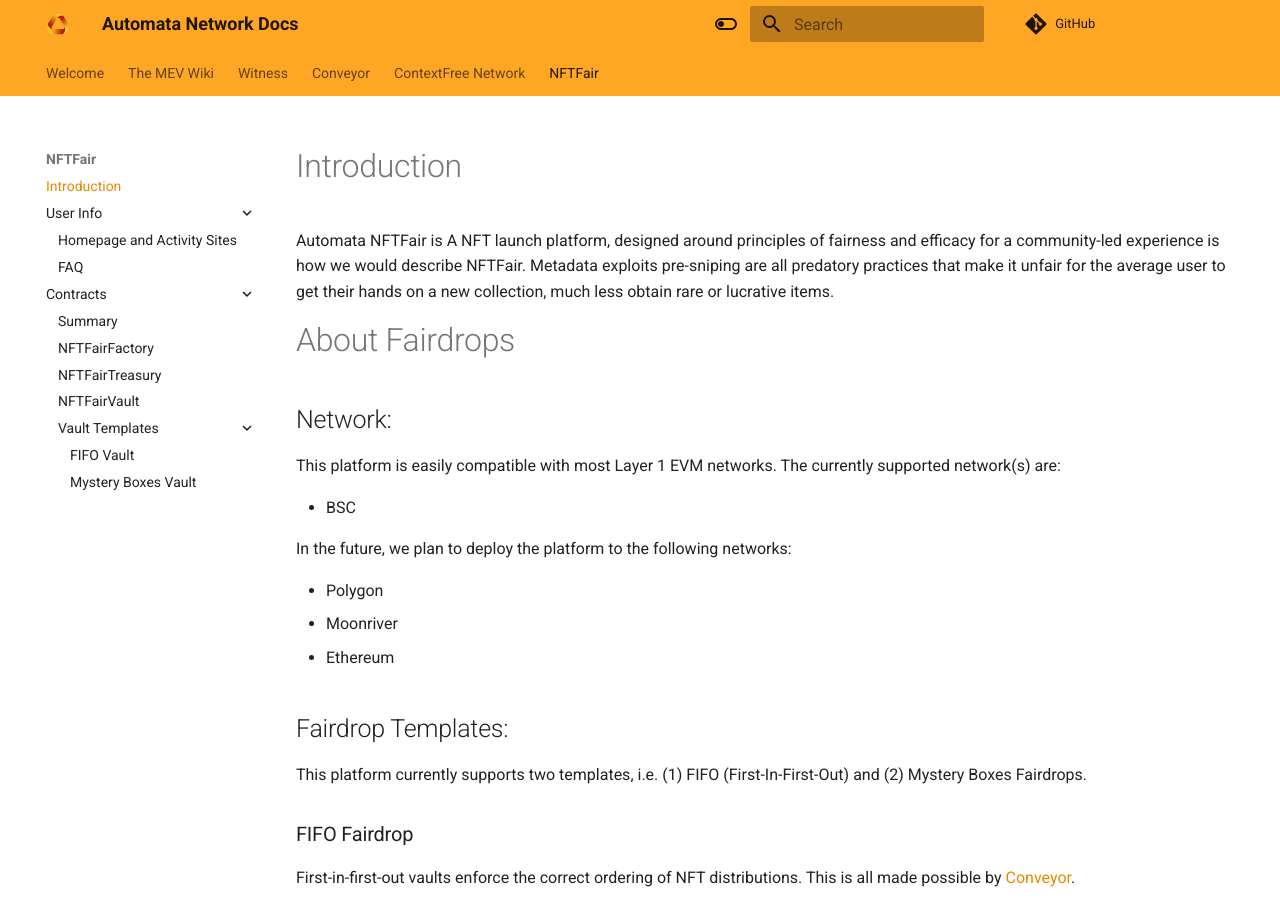
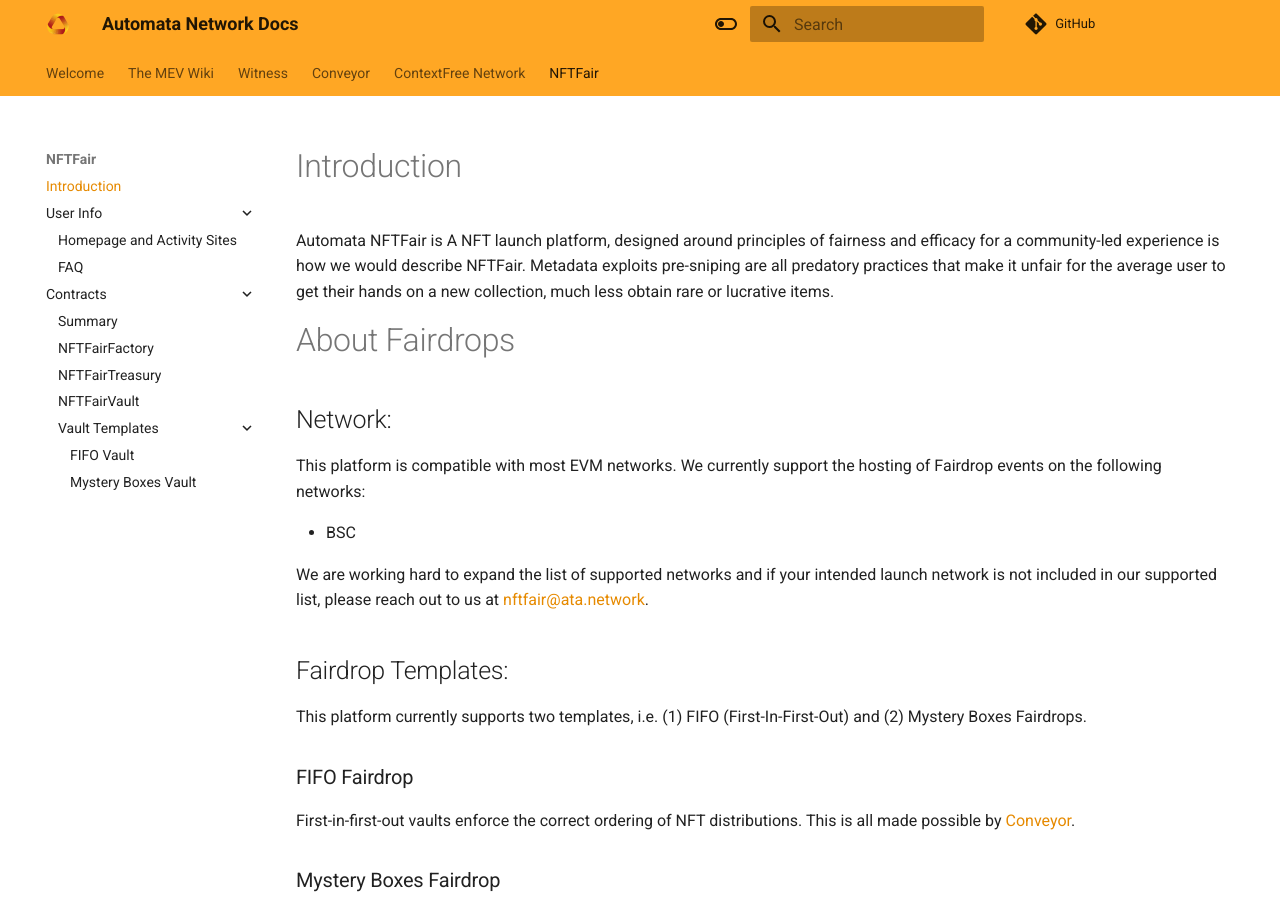
Before and after one commit to automata-network/docs, an MkDocs documentation site: the page built from docs/nftfair/introduction.md, in a window 1280 px wide and 900 px high. Built offline with MkDocs 1.6.1 and Material for MkDocs 9.7.7, drawn with Linux system fonts in a browser that asks for light colours; nearby versions of some CDN libraries; comment, search, counter and statistics services are not loaded; some of the changed text lies outside the part shown.

Commit message:
added email

```diff
--- a/docs/nftfair/introduction.md
+++ b/docs/nftfair/introduction.md
@@ -7,15 +7,11 @@
 
 ## Network:
 
-This platform is easily compatible with most Layer 1 EVM networks. The currently supported network(s) are:
+This platform is compatible with most EVM networks. We currently support the hosting of Fairdrop events on the following networks:
 
 - BSC
 
-In the future, we plan to deploy the platform to the following networks:
-
-- Polygon
-- Moonriver
-- Ethereum
+We are working hard to expand the list of supported networks and if your intended launch network is not included in our supported list, please reach out to us at [nftfair@ata.network](mailto:nftfair@ata.network).
 
 ## Fairdrop Templates:
 
@@ -58,7 +54,7 @@
 
 Gas consumption plays a major role on the cost of running Fairdrops. This platform provides a gasless transaction experience, powered by [Conveyor](https://www.ata.network/conveyor). To provide the true experience of zero-cost transactions for the users, you may opt for relayer-sponsored transactions.
 
-Relayer-sponsored transactions do not charge ERC20 gas payment from the users. The event organizers would bear the full gas cost instead. Please reach out to our team, to get a quote and a cost breakdown for enabling relayer-sponsored transactions.
+Relayer-sponsored transactions do not charge ERC20 gas payment from the users. The event organizers would bear the full gas cost instead. Please reach out to us at [nftfair@ata.network](mailto:nftfair@ata.network), to get a quote and a cost breakdown for enabling relayer-sponsored transactions.
 
 # Ready to start?
 
```
